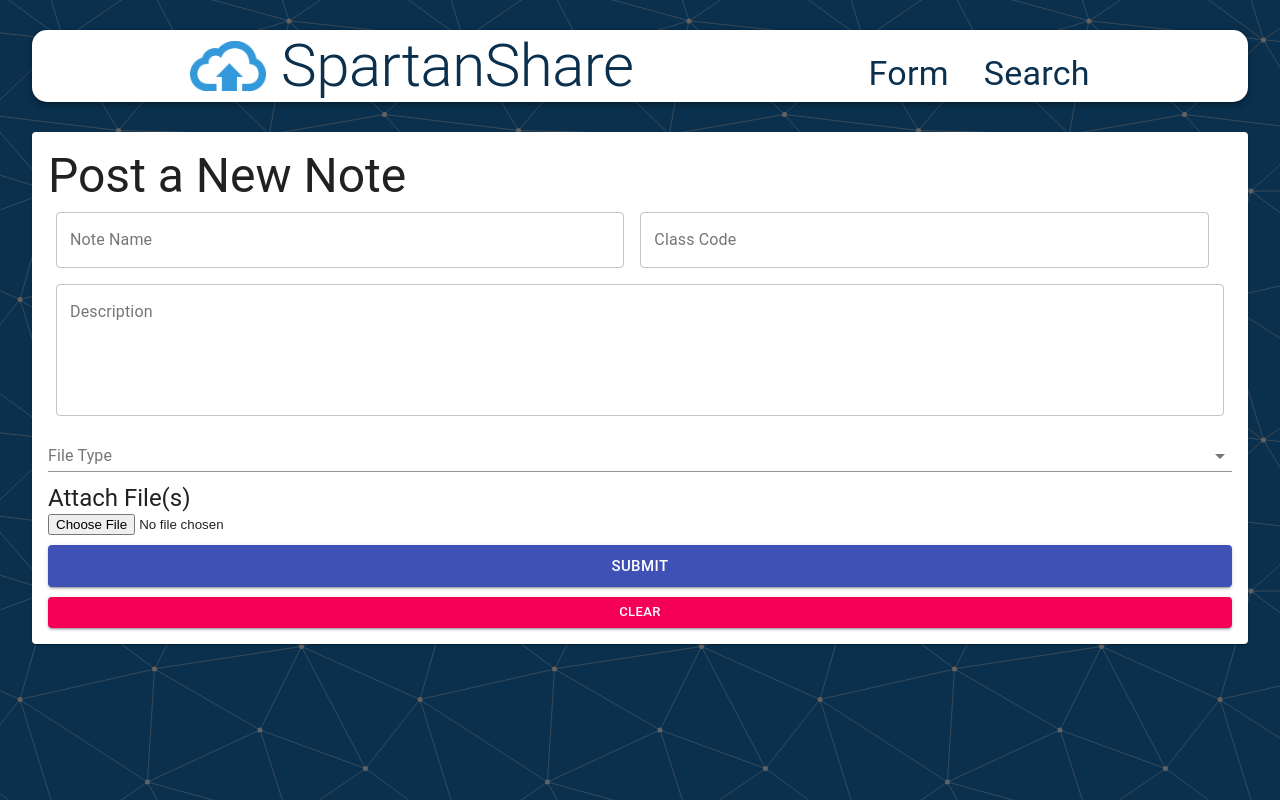
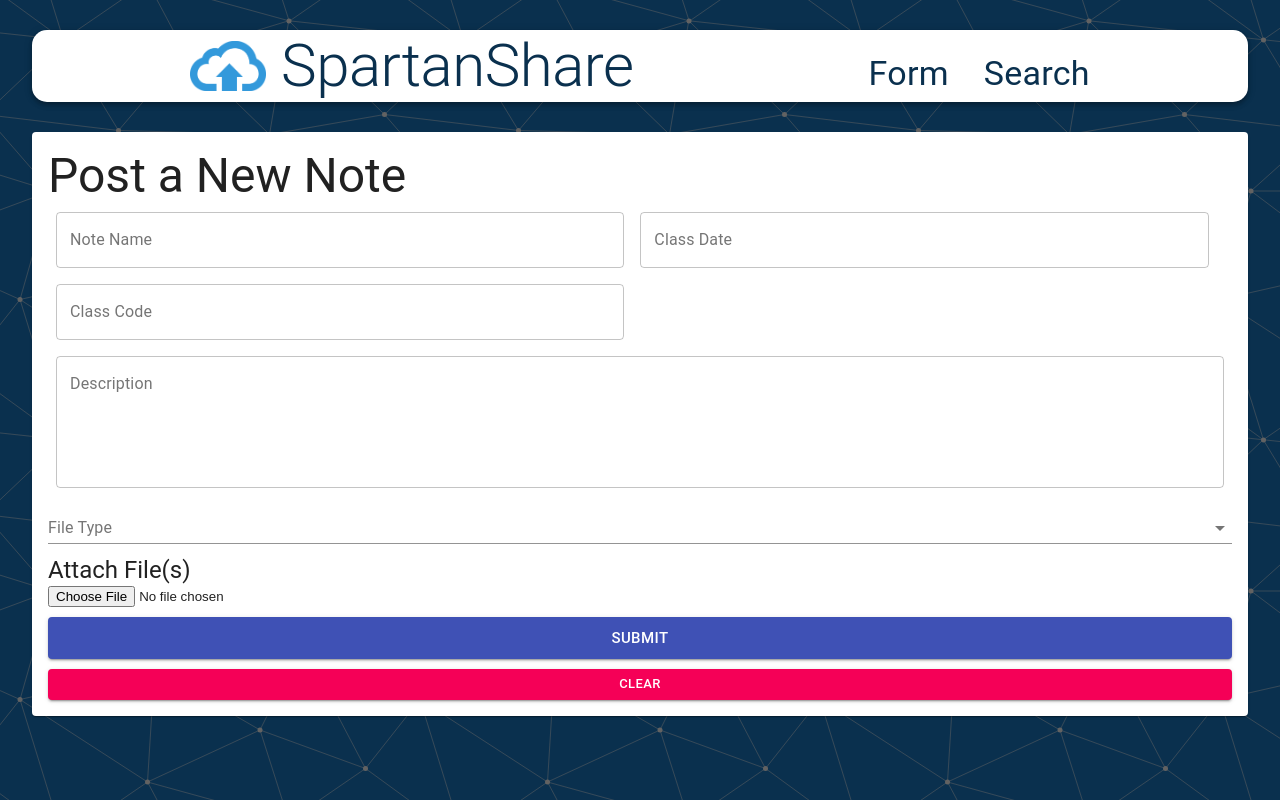
Before and after one commit to erikjearl/Spartan-Share, a React (Create React App) app in the folder client/: page /form in a window 1280 px wide. Built offline with nearby package versions, Linux system fonts and the light colour scheme; no server answers.

Commit message:
class date

```diff
--- a/client/src/components/Form/Form.js
+++ b/client/src/components/Form/Form.js
@@ -46,6 +46,9 @@ const Form = () => {
                 <TextField className={classes.smallBox} name="name" variant='outlined' label='Note Name'
                     value={noteData.name} onChange={(e) => setNoteData({ ...noteData, name: e.target.value })} />
 
+<TextField className={classes.smallBox} name="date" variant='outlined' label='Class Date'
+                    value={noteData.name} onChange={(e) => setNoteData({ ...noteData, name: e.target.value })} />
+
                 <TextField className={classes.smallBox} name="class" variant='outlined' label='Class Code'
                     value={noteData.class} onChange={(e) => setNoteData({ ...noteData, class: e.target.value })} />
 
```
